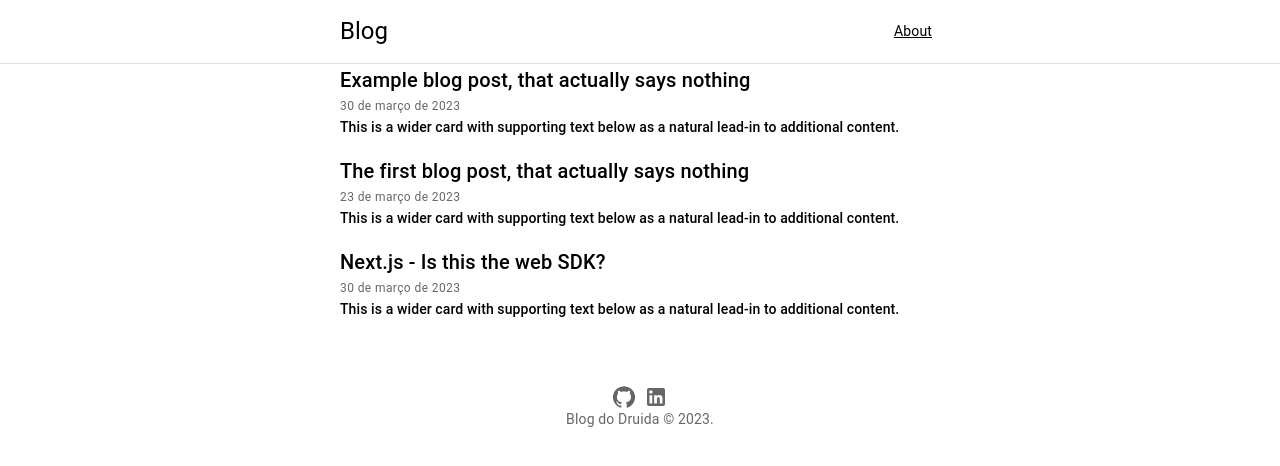
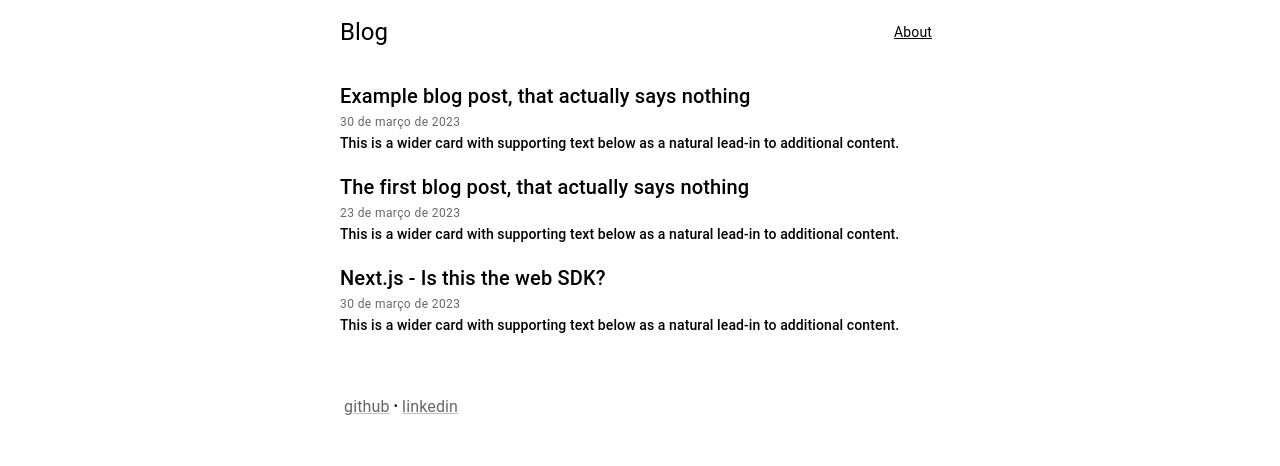
Before and after one commit to eduardofl/markdown-blog, a Next.js app: page / in a window 1280 px wide. Shown: the top 466 px of the page. Built offline with nearby package versions, Linux system fonts and the light colour scheme.

Commit message:
more cleaning, add prettier to pre-commit hook

```diff
--- a/src/components/Footer.tsx
+++ b/src/components/Footer.tsx
@@ -4,39 +4,35 @@ import Container from '@mui/material/Container';
 import Typography from '@mui/material/Typography';
 import Link from './Link';
 
-const Copyright = () => {
-  const copyrightText = 'Blog do Druida';
-  const year = new Date().getFullYear();
-
-  return (
-    <Typography variant="body2" color="text.secondary" align="center">
-      {`${copyrightText} © ${year}.`}
-    </Typography>
-  );
-};
-
 const Footer = (props: FooterProps) => {
   const { social } = props;
 
   return (
-    <Box component="footer" sx={{ bgcolor: 'background.paper', py: 6 }}>
-      <Container maxWidth="sm">
-        <Container sx={{ display: 'flex', justifyContent: 'center' }}>
-          {social.map((network) => (
+    <Box component="footer" sx={{ bgcolor: 'background.paper', py: 3 }}>
+      <Container
+        maxWidth="sm"
+        disableGutters
+        sx={{
+          display: 'flex',
+          justifyContent: 'flex-start',
+          alignItems: 'center',
+        }}
+      >
+        {social.map((network, index) => (
+          <>
+            {index !== 0 && <Typography variant="caption">•</Typography>}
             <Link
-              display="flex"
-              variant="body1"
+              variant="subtitle1"
               href={network.url}
               key={network.name}
               target="_blank"
               rel="noreferrer"
               sx={{ color: 'rgb(0 0 0 / 60%)', mx: 0.5 }}
             >
-              <network.icon />
+              {network.name.toLowerCase()}
             </Link>
-          ))}
-        </Container>
-        <Copyright />
+          </>
+        ))}
       </Container>
     </Box>
   );
@@ -44,7 +40,6 @@ const Footer = (props: FooterProps) => {
 
 interface FooterProps {
   social: ReadonlyArray<{
-    icon: React.ElementType;
     name: string;
     url: string;
   }>;
--- a/src/components/Header.tsx
+++ b/src/components/Header.tsx
@@ -7,7 +7,7 @@ const Header = (props: HeaderProps) => {
   const { sections, title } = props;
 
   return (
-    <Toolbar component="nav" sx={{ borderBottom: 1, borderColor: 'divider' }}>
+    <Toolbar component="nav">
       <Container
         disableGutters
         maxWidth="sm"
--- a/src/components/Layout.tsx
+++ b/src/components/Layout.tsx
@@ -1,26 +1,23 @@
 import Header from './Header';
 import Footer from './Footer';
-import GitHubIcon from '@mui/icons-material/GitHub';
-import LinkedInIcon from '@mui/icons-material/LinkedIn';
 
 const Layout = ({ children }) => {
   const sections = [{ title: 'About', url: '/about' }];
 
   const social = [
-    { name: 'GitHub', icon: GitHubIcon, url: 'https://github.com/eduardofl' },
+    { name: 'GitHub', url: 'https://github.com/eduardofl' },
     {
       name: 'LinkedIn',
-      icon: LinkedInIcon,
       url: 'https://www.linkedin.com/in/eduardofonteslourenco/',
     },
   ];
 
   return (
-    <div>
+    <>
       <Header title="Blog" sections={sections} />
       <main>{children}</main>
       <Footer social={social} />
-    </div>
+    </>
   );
 };
 
--- a/src/components/PageBody.tsx
+++ b/src/components/PageBody.tsx
@@ -2,7 +2,7 @@ import { Container } from '@mui/material';
 
 const PageBody = ({ children }): JSX.Element => {
   return (
-    <Container disableGutters maxWidth="sm" sx={{ marginX: 'auto' }}>
+    <Container disableGutters maxWidth="sm" sx={{ marginX: 'auto', py: 2 }}>
       {children}
     </Container>
   );
--- a/src/pages/posts/[slug].tsx
+++ b/src/pages/posts/[slug].tsx
@@ -14,9 +14,7 @@ const Post = ({ content, title }): JSX.Element => {
     <>
       <PageTitle>{`${title} - Blog Markdown`}</PageTitle>
       <PageBody>
-        <ReactMarkdown>
-          {content}
-        </ReactMarkdown>
+        <ReactMarkdown>{content}</ReactMarkdown>
       </PageBody>
     </>
   );
```
Also changed, not shown: 1 other file (tests, documents, lock files or other folders).
